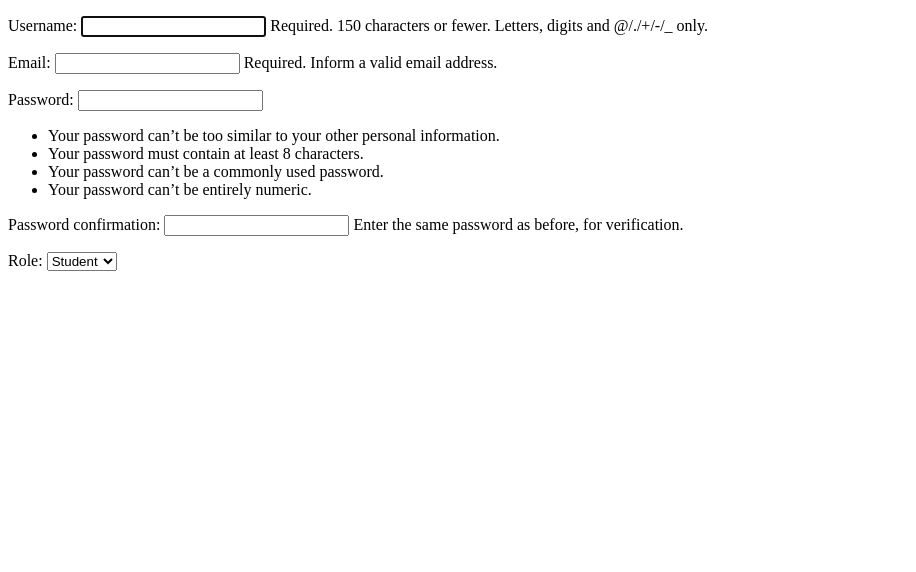
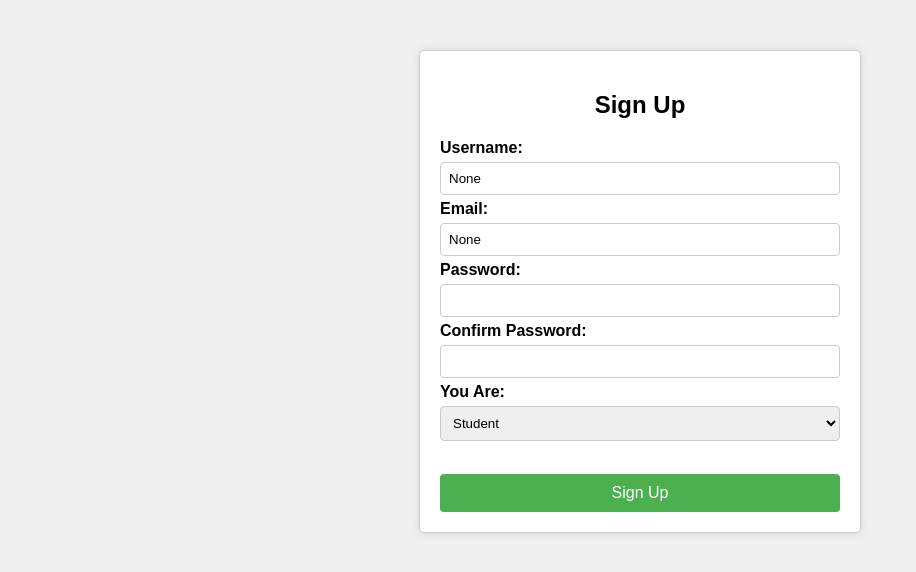
Before and after one commit to NguyenNgocThanhSang/IE221-project, a Django app: page /signup/ in a window 1280 px wide. Shown: the top 572 px of the page, without its empty margins (0-916 px from the left). Run offline with Django 5.2, Linux system fonts and the light colour scheme.

Commit message:
update sth

```diff
--- a/Quizify_Home/static/css/signup.css
+++ b/Quizify_Home/static/css/signup.css
@@ -0,0 +1,58 @@
+/* signup.css */
+
+body {
+    font-family: Arial, sans-serif;
+    background-color: #f0f0f0;
+    margin: 0;
+    padding: 0;
+}
+
+.signup-container {
+    width: 400px; /* Độ rộng của form */
+    margin: 50px auto; /* Căn giữa form */
+    padding: 20px;
+    border: 1px solid #ccc;
+    border-radius: 5px;
+    background-color: #fff;
+    box-shadow: 0 0 10px rgba(0, 0, 0, 0.1);
+}
+
+.signup-container h2 {
+    text-align: center;
+}
+
+.signup-container form {
+    margin-top: 20px;
+}
+
+label {
+    font-weight: bold;
+}
+
+input[type="text"],
+input[type="email"],
+input[type="password"],
+select {
+    width: 100%;
+    padding: 8px;
+    margin: 5px 0;
+    border: 1px solid #ccc;
+    border-radius: 4px;
+    box-sizing: border-box;
+}
+
+button[type="submit"] {
+    width: 100%;
+    padding: 10px 0;
+    background-color: #4CAF50; /* Màu xanh */
+    color: white;
+    border: none;
+    border-radius: 4px;
+    cursor: pointer;
+    font-size: 16px;
+    margin-top: 10px;
+}
+
+.error {
+    color: red;
+}
--- a/Quizify_Home/templates/signup.html
+++ b/Quizify_Home/templates/signup.html
@@ -17,9 +17,41 @@
         <!--[if lt IE 7]>
             <p class="browsehappy">You are using an <strong>outdated</strong> browser. Please <a href="#">upgrade your browser</a> to improve your experience.</p>
         <![endif]-->
-        <form method="post">
-            {% csrf_token %}
-            {{form.as_p}}
-        <script src="" async defer></script>
+        <div class="signup-container">
+            <h2>Sign Up</h2>
+            <form method="post">
+                {% csrf_token %}
+                <label for="username">Username:</label><br>
+                <input type="text" id="username" name="username" value="{{ form.username.value }}" {% if form.errors.username %}class="error"{% endif %}><br>
+                {% if form.errors.username %}
+                    <p class="error">{{ form.errors.username }}</p>
+                {% endif %}
+                <label for="email">Email:</label><br>
+                <input type="email" id="email" name="email" value="{{ form.email.value }}" {% if form.errors.email %}class="error"{% endif %}><br>
+                {% if form.errors.email %}
+                    <p class="error">{{ form.errors.email }}</p>
+                {% endif %}
+                <label for="password1">Password:</label><br>
+                <input type="password" id="password1" name="password1"><br>
+                {% if form.errors.password1 %}
+                    <p class="error">{{ form.errors.password1 }}</p>
+                {% endif %}
+                <label for="password2">Confirm Password:</label><br>
+                <input type="password" id="password2" name="password2"><br>
+                {% if form.errors.password2 %}
+                    <p class="error">{{ form.errors.password2 }}</p>
+                {% endif %}
+                <label for="role">You Are:</label><br>
+                <select id="role" name="role">
+                    <option value="student">Student</option>
+                    <option value="teacher">Teacher</option>
+                </select><br><br>
+                <button type="submit">Sign Up</button>
+            </form>
+            {% if error %}
+                <p class="error">{{ error }}</p>
+            {% endif %}
+        </div>
+        <script src="{% static "js/signup.js" %}"></script>
     </body>
 </html>
```
